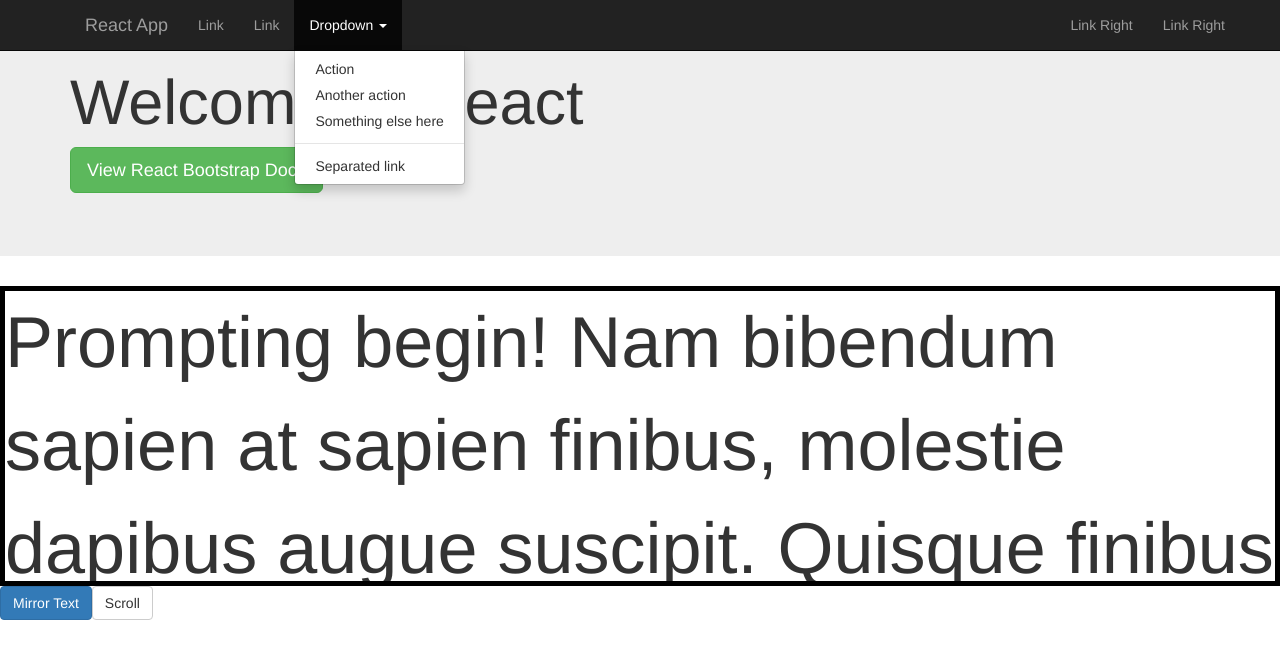
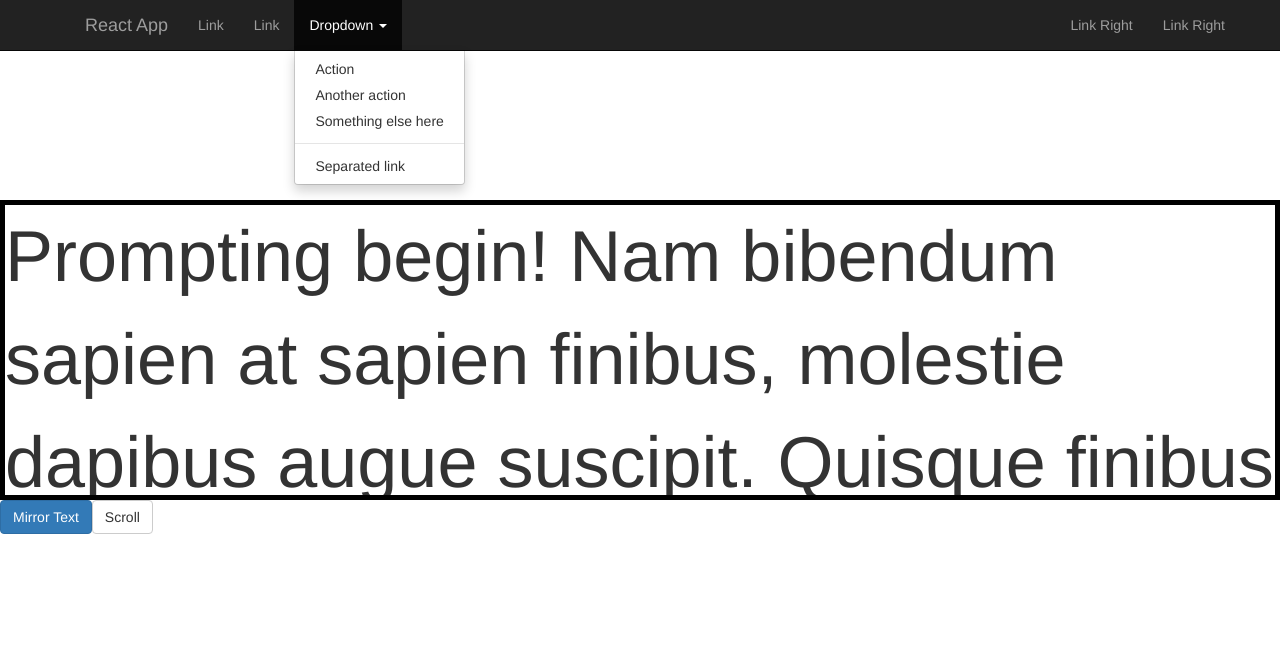
Before and after one commit to bhefty/react-prompter, a React (Create React App) app: page / in a window 1280 px wide. Both pictures are taken after a click on the button "Dropdown". Shown: the top 658 px of the page. Built offline with nearby package versions, Linux system fonts and the light colour scheme.

Commit message:
Move Navigation to separate component.

```diff
--- a/src/components/App.js
+++ b/src/components/App.js
@@ -1,12 +1,15 @@
 import React, { Component } from 'react';
-import { Grid, Nav, Navbar, NavItem, NavDropdown, MenuItem, Jumbotron, Button } from 'react-bootstrap'
+import { Button } from 'react-bootstrap'
 import $ from 'jquery'
+
+import Navigation from './Navigation'
 
 class App extends Component {
   constructor() {
     super()
     this.state = {
-      resumeScrollTop: 0,
+      currentScrollTop: 0,
+      nextScrollTop: 0,
       isScrolling: false,
       scrollRate: 100,
       reachedMaxScroll: false,
@@ -34,18 +37,19 @@ Nunc in scelerisque metus. Nunc ultricies, mi laoreet malesuada tempus, velit qu
   scrollDiv() {
     if(!this.state.isScrolling) {
       let promptDiv = document.getElementById('prompt-container')
-      let newScrollTop = (this.state.resumeScrollTop > 0) ? this.state.resumeScrollTop : 0
+      // let newScrollTop = (this.state.currentScrollTop > this.state.nextScrollTop) ? this.state.currentScrollTop : this.state.nextScrollTop
+      let newScrollTop = this.state.nextScrollTop
       let newReachedMaxScroll
       this.scrollInterval = setInterval(() => {
         this.setState({ isScrolling: true })
         $(promptDiv).animate({ scrollTop: newScrollTop }, 50, 'linear')
         newScrollTop += 5
         newReachedMaxScroll = promptDiv.scrollTop >= (promptDiv.scrollHeight - promptDiv.offsetHeight)
-        this.setState({ resumeScrollTop: newScrollTop })
+        this.setState({ currentScrollTop: newScrollTop })
         if (newReachedMaxScroll === true) {
           this.setState({
             reachedMaxScroll: newReachedMaxScroll,
-            resumeScrollTop: 0
+            currentScrollTop: 0
           })
           this.pauseScroll()
         }
@@ -58,49 +62,13 @@ Nunc in scelerisque metus. Nunc ultricies, mi laoreet malesuada tempus, velit qu
   render() {
     return (
       <div className='prompt-parent'>
-        <Navbar inverse fixedTop>
-          <Grid>
-            <Navbar.Header>
-              <Navbar.Brand>
-                <a href="/">React App</a>
-              </Navbar.Brand>
-              <Navbar.Toggle />
-            </Navbar.Header>
-            <Navbar.Collapse>
-              <Nav>
-                <NavItem eventKey={1} href="#">Link</NavItem>
-                <NavItem eventKey={2} href="#">Link</NavItem>
-                <NavDropdown eventKey={3} title="Dropdown" id="basic-nav-dropdown">
-                  <MenuItem eventKey={3.1}>Action</MenuItem>
-                  <MenuItem eventKey={3.2}>Another action</MenuItem>
-                  <MenuItem eventKey={3.3}>Something else here</MenuItem>
-                  <MenuItem divider />
-                  <MenuItem eventKey={3.3}>Separated link</MenuItem>
-                </NavDropdown>
-              </Nav>
-              <Nav pullRight>
-                <NavItem eventKey={1} href="#">Link Right</NavItem>
-                <NavItem eventKey={2} href="#">Link Right</NavItem>
-              </Nav>
-            </Navbar.Collapse>
-          </Grid>
-        </Navbar>
-        <Jumbotron>
-          <Grid>
-            <h1>Welcome to React</h1>
-            <p>
-              <Button
-                bsStyle="success"
-                bsSize="large"
-                href="http://react-bootstrap.github.io/components.html"
-                target="_blank">
-                View React Bootstrap Docs
-              </Button>
-            </p>
-          </Grid>
-        </Jumbotron>
+        <Navigation />
 
-        <div id='prompt-container' className='prompt-container'>
+        <div id='prompt-container' className='prompt-container' onScroll={() => {
+          let promptDiv = document.getElementById('prompt-container')
+          console.log('scrollTop', promptDiv.scrollTop)
+          this.setState({ nextScrollTop: promptDiv.scrollTop })
+        }}>
 
             {this.state.promptText}
             ---END---
--- /dev/null
+++ b/src/components/Navigation.js
@@ -0,0 +1,38 @@
+import React, { Component } from 'react'
+import { Grid, Nav, Navbar, NavItem, NavDropdown, MenuItem } from 'react-bootstrap'
+
+class Navigation extends Component {
+  render() {
+    return (
+      <Navbar inverse fixedTop>
+        <Grid>
+          <Navbar.Header>
+            <Navbar.Brand>
+              <a href="/">React App</a>
+            </Navbar.Brand>
+            <Navbar.Toggle />
+          </Navbar.Header>
+          <Navbar.Collapse>
+            <Nav>
+              <NavItem eventKey={1} href="#">Link</NavItem>
+              <NavItem eventKey={2} href="#">Link</NavItem>
+              <NavDropdown eventKey={3} title="Dropdown" id="basic-nav-dropdown">
+                <MenuItem eventKey={3.1}>Action</MenuItem>
+                <MenuItem eventKey={3.2}>Another action</MenuItem>
+                <MenuItem eventKey={3.3}>Something else here</MenuItem>
+                <MenuItem divider />
+                <MenuItem eventKey={3.3}>Separated link</MenuItem>
+              </NavDropdown>
+            </Nav>
+            <Nav pullRight>
+              <NavItem eventKey={1} href="#">Link Right</NavItem>
+              <NavItem eventKey={2} href="#">Link Right</NavItem>
+            </Nav>
+          </Navbar.Collapse>
+        </Grid>
+      </Navbar>
+    )
+  }
+}
+
+export default Navigation
--- a/styles/App.css
+++ b/styles/App.css
@@ -29,6 +29,10 @@
   font-size: 72px;
   overflow: scroll;
   position: relative;
+  margin-top: 200px;
+}
+.prompt-container::-webkit-scrollbar {
+  display: none;
 }
 
 .prompt-flip-text {
```
Also changed, not shown: 1 other file (tests, documents, lock files or other folders).
